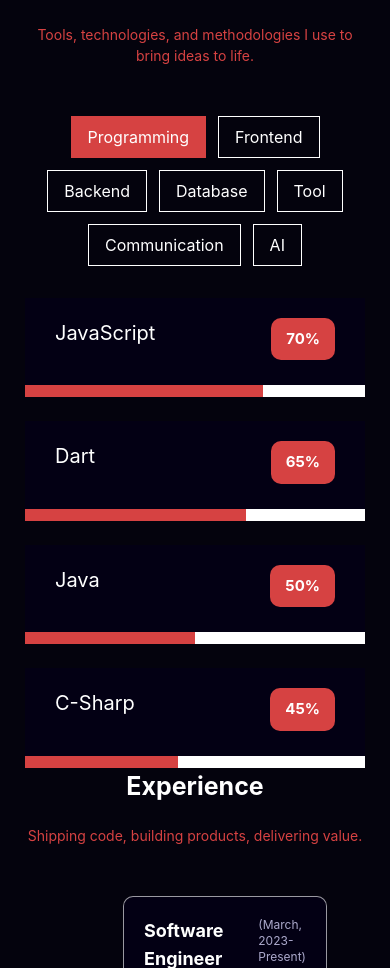
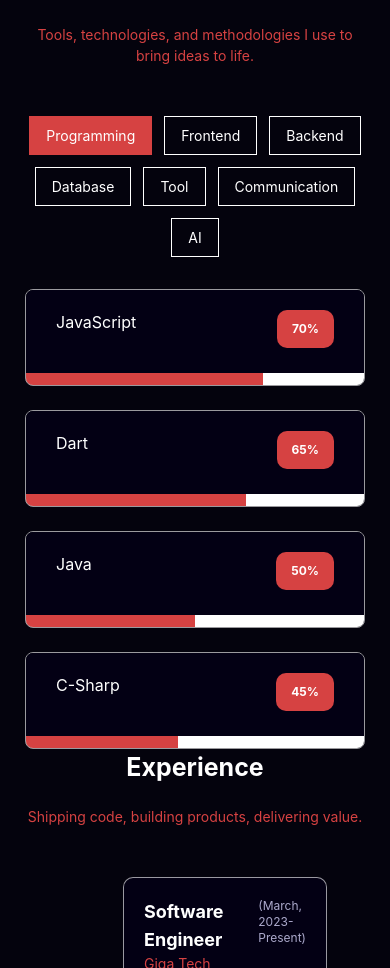
Before and after one commit to Neloy-SWE/My-Studio, a React (Vite) app: page / in a window 390 px wide. Shown: the part 3791-4759 px from the top of the page. Built offline with nearby package versions, Linux system fonts and the light colour scheme.

Commit message:
skill section mobile view added

```diff
--- a/src/section/Service.jsx
+++ b/src/section/Service.jsx
@@ -27,7 +27,7 @@ const Service = () => {
 
     return (
         <>
-            <section id="service" className="min-h-screen flex flex-col justify-center bg-white py-[60px] lg:py-[0px]">
+            <section id="service" className="min-h-screen flex flex-col justify-center bg-white py-[60px] lg:py-[0px] scroll-mt-[20px]">
                 <TitleSection
                     sectionName={"Core Services"}
                     color="black"
--- a/src/section/Skill.jsx
+++ b/src/section/Skill.jsx
@@ -63,7 +63,7 @@ const Skills = () => {
     ];
 
     return (
-        <section id="skill" className="min-h-screen pt-16 px-4 scroll-mt-[60px]">
+        <section id="skill" className="min-h-screen pt-16 px-4 lg:scroll-mt-[60px]">
             <div>
                 <TitleSection
                     sectionName={"My Skills"}
@@ -75,7 +75,7 @@ const Skills = () => {
                         <button
                             key={tab.key}
                             onClick={() => setActiveTab(tab.key)}
-                            className={`px-4 py-2 border transition duration-300
+                            className={`px-4 py-2 border transition duration-300 text text-[14px] lg:text-lg
                                 ${activeTab === tab.key
                                     ? "bg-secondary text-white border-secondary"
                                     : "bg-bg text-white hover:border-secondary hover:text-secondary"
@@ -88,11 +88,11 @@ const Skills = () => {
 
                 <div className="grid grid-cols-1 md:grid-cols-2 gap-6">
                     {skillData[activeTab].map((skill, index) => (
-                        <div key={index}>
+                        <div key={index} className=" border border-white/60 hover:border-secondary transition duration-300 rounded-lg overflow-hidden">
                             <div className="px-[30px] py-[20px] bg-abg">
                                 <div className="flex justify-between mb-[5px]">
-                                    <span className="text-white text-[20px]">{skill.name}</span>
-                                    <span className="font-bold text-white text-[15px] bg-secondary px-[15px] py-[10px] rounded-[10px]">{skill.level}%</span>
+                                    <span className="text-white text-[16px] lg:text-[20px]">{skill.name}</span>
+                                    <span className="font-bold text-white text-[12px] lg:text-[15px] bg-secondary px-[15px] py-[10px] rounded-[10px]">{skill.level}%</span>
                                 </div>
                             </div>
                             <div className="w-full bg-white overflow-hidden">
```
